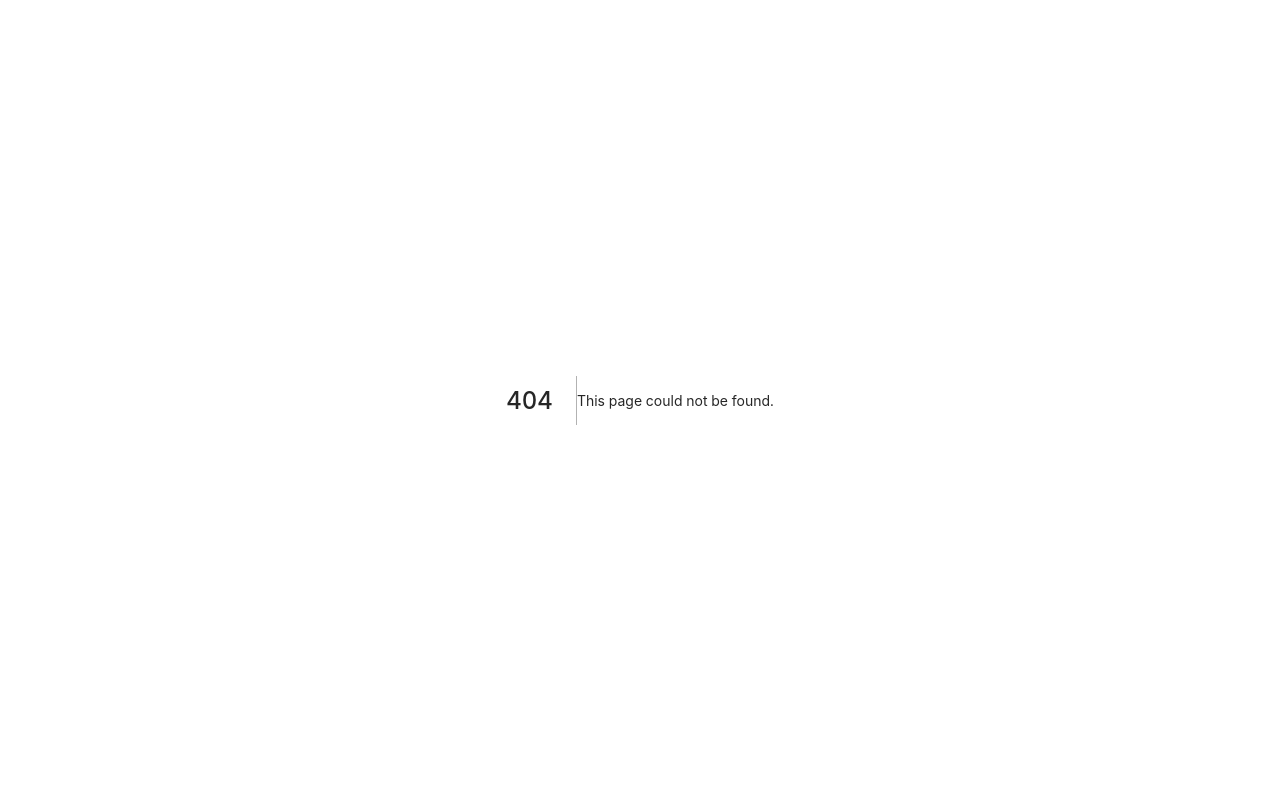
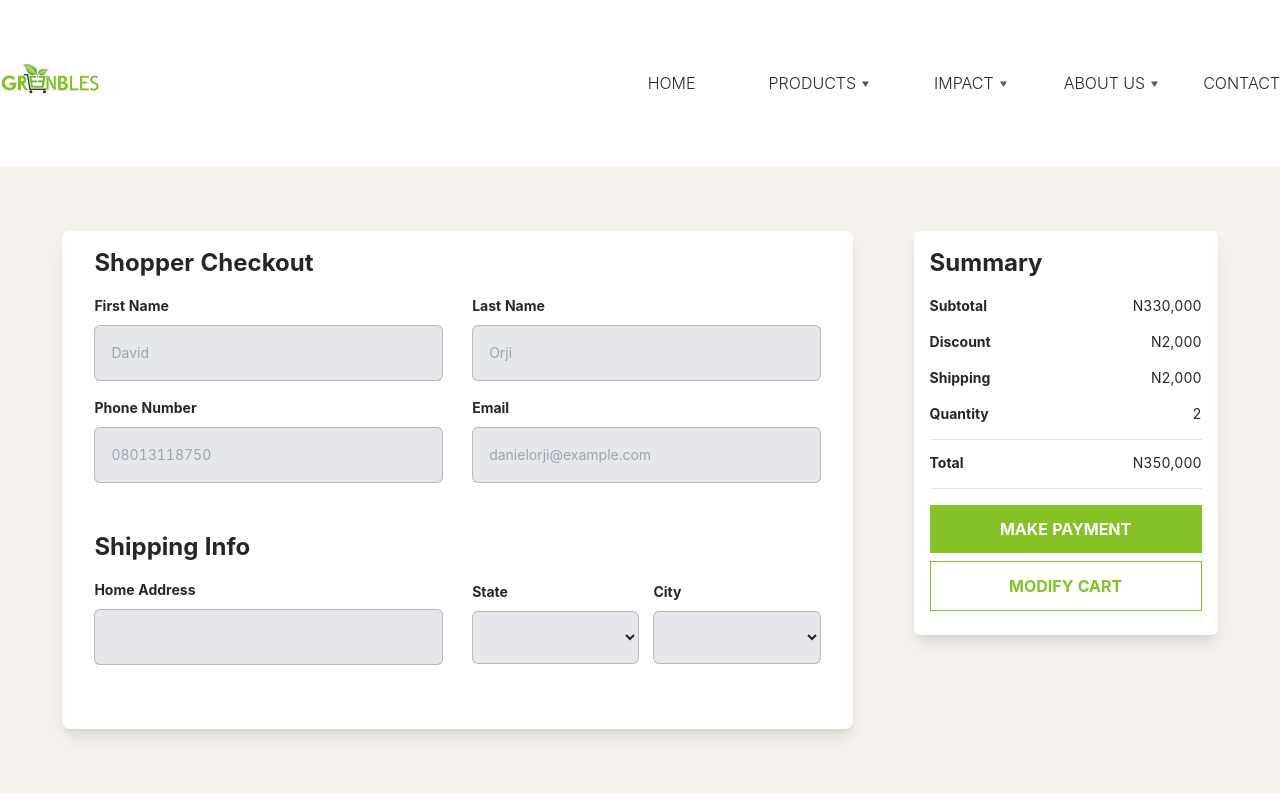
Before and after one commit to Paienobe/greenbles, a Next.js app: page /checkout in a window 1280 px wide. Before the commit this address had no page. Shown: the top 800 px of the page. Built offline with nearby package versions, Linux system fonts and the light colour scheme.

Commit message:
added checkout page

```diff
--- /dev/null
+++ b/pages/checkout.js
@@ -0,0 +1,158 @@
+import Header from '@/components/Header'
+import React from 'react'
+
+const Checkout = () => {
+  return (
+    <div>
+      <Header />
+      <div className='bg-tahiti-uni py-16 px-8 flex items-start justify-around sm:px-4 sm:flex-col'>
+        <div className='w-[65%] bg-white p-8 py-4 pb-[4rem] shadow-lg rounded-lg sm:w-full'>
+          <form>
+            <h1 className='font-bold text-2xl pb-4'>Shopper Checkout</h1>
+            <div className='flex flex-wrap justify-between'>
+              <div className='w-[48%] mb-4 sm:w-full'>
+                <label htmlFor='first_name' className='font-bold'>
+                  First Name
+                </label>
+                <input
+                  type='text'
+                  name='first_name'
+                  placeholder='David'
+                  required
+                  className='w-full p-4 bg-gray-200 border border-black border-opacity-20 rounded-md block mt-2'
+                />
+              </div>
+
+              <div className='w-[48%] mb-4 sm:w-full'>
+                <label htmlFor='last_name' className='font-bold'>
+                  Last Name
+                </label>
+                <input
+                  type='text'
+                  name='last_name'
+                  placeholder='Orji'
+                  required
+                  className='w-full p-4 bg-gray-200 border border-black border-opacity-20 rounded-md block mt-2'
+                />
+              </div>
+
+              <div className='w-[48%] mb-4 sm:w-full'>
+                <label htmlFor='phone_number' className='font-bold'>
+                  Phone Number
+                </label>
+                <input
+                  type='number'
+                  name='phone_number'
+                  maxLength={11}
+                  placeholder='08013118750'
+                  required
+                  className='w-full p-4 bg-gray-200 border border-black border-opacity-20 rounded-md block mt-2'
+                />
+              </div>
+
+              <div className='w-[48%] mb-4 sm:w-full'>
+                <label htmlFor='email' className='font-bold'>
+                  Email
+                </label>
+                <input
+                  type='email'
+                  name='email'
+                  placeholder='danielorji@example.com'
+                  required
+                  className='w-full p-4 bg-gray-200 border border-black border-opacity-20 rounded-md block mt-2'
+                />
+              </div>
+            </div>
+            <h1 className='font-bold text-2xl pb-4 pt-8'>Shipping Info</h1>
+            <div className='flex justify-between sm:flex-col'>
+              <div className='w-[48%] sm:w-full'>
+                <label htmlFor='home_address' className='font-bold'>
+                  Home Address
+                </label>
+                <input
+                  type='text'
+                  name='home_address'
+                  required
+                  className='block w-[100%] p-4 bg-gray-200 mt-2 border border-black border-opacity-20 rounded-md'
+                />
+              </div>
+
+              <div className='flex items-center w-[48%] justify-between sm:w-full sm:mt-4'>
+                <div className='w-[48%]'>
+                  <label htmlFor='state' className='font-bold'>
+                    State
+                  </label>
+                  <select
+                    name='state'
+                    className='block w-full bg-gray-200 p-4 border border-black border-opacity-20 rounded-md mt-2'
+                  >
+                    <option value=''></option>
+                    <option value='lagos'>Lagos</option>
+                    <option value='delta'>Delta</option>
+                    <option value='borno'>Borno</option>
+                    <option value='osun'>Osun</option>
+                    <option value='abia'>Abia</option>
+                  </select>
+                </div>
+
+                <div className='w-[48%]'>
+                  <label htmlFor='city' className='font-bold'>
+                    City
+                  </label>
+                  <select
+                    name='city'
+                    className='block w-full bg-gray-200 p-4 border border-black border-opacity-20 rounded-md mt-2'
+                  >
+                    <option value=''></option>
+                    <option value='city'>city</option>
+                    <option value='city'>city</option>
+                    <option value='city'>city</option>
+                    <option value='city'>city</option>
+                    <option value='city'>city</option>
+                  </select>
+                </div>
+              </div>
+            </div>
+          </form>
+        </div>
+
+        <div className='bg-white w-[25%] py-4 px-4 rounded-md shadow-lg sm:w-full sm:mt-6'>
+          <h1 className='font-bold text-2xl pb-4'>Summary</h1>
+          <div>
+            <div className='flex justify-between'>
+              <p className='font-bold'>Subtotal</p>
+              <p>N330,000</p>
+            </div>
+            <div className='flex justify-between'>
+              <p className='font-bold'>Discount</p>
+              <p>N2,000</p>
+            </div>
+            <div className='flex justify-between'>
+              <p className='font-bold'>Shipping</p>
+              <p>N2,000</p>
+            </div>
+            <div className='flex justify-between'>
+              <p className='font-bold'>Quantity</p>
+              <p>2</p>
+            </div>
+            <div className='flex justify-between border border-l-0 border-r-0 pt-3'>
+              <p className='font-bold'>Total</p>
+              <p>N350,000</p>
+            </div>
+          </div>
+
+          <div className='mt-4'>
+            <button className='block w-full p-3 bg-tahiti my-2 text-base font-bold text-white'>
+              MAKE PAYMENT
+            </button>
+            <button className='block w-full p-3 border border-tahiti bg-white my-2 text-base font-bold text-tahiti'>
+              MODIFY CART
+            </button>
+          </div>
+        </div>
+      </div>
+    </div>
+  )
+}
+
+export default Checkout
```
